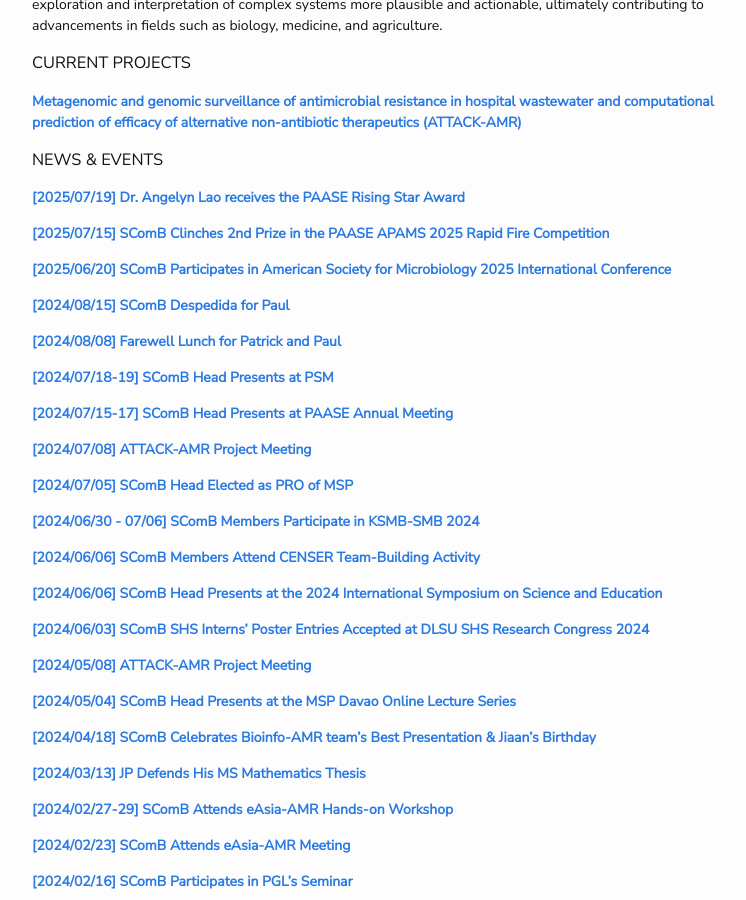
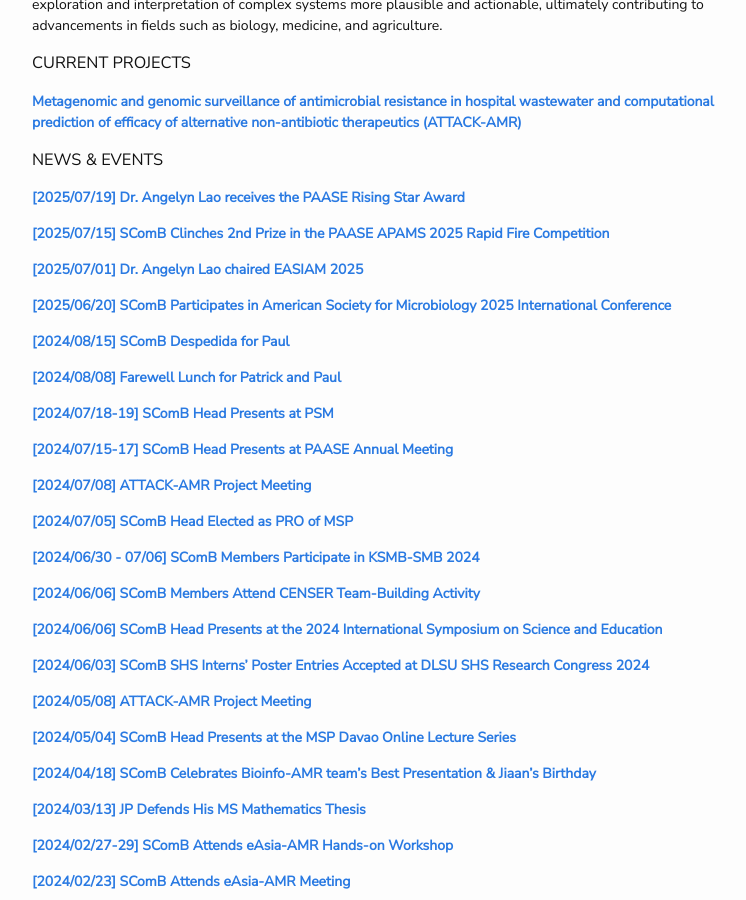
Before and after one commit to dlsu-scomb/dlsu-scomb.github.io, a Jekyll site: the page built from index.md, in a window 1280 px wide and 900 px high, scrolled down 466 px. Shown: the whole window, without its empty margins (238-984 px from the left). Built offline with Jekyll 4.4.1, drawn with Linux system fonts in a browser that asks for light colours; nearby versions of some CDN libraries; a style sheet for code colours, icons or effects is not loaded.

Commit message:
Update index.md

```diff
--- a/index.md
+++ b/index.md
@@ -19,6 +19,8 @@ Through the systematic and rigorous methodologies employed at SComB, the theoret
 [**[2025/07/19] Dr. Angelyn Lao receives the PAASE Rising Star Award**](/events/#PAASE20250719)
 
 [**[2025/07/15] SComB Clinches 2nd Prize in the PAASE APAMS 2025 Rapid Fire Competition**](/events/#PAASE20250715)
+
+[**[2025/07/01] Dr. Angelyn Lao chaired EASIAM 2025**](/events/#EASIAM20250701)
 
 [**[2025/06/20] SComB Participates in American Society for Microbiology 2025 International Conference**](/events/#ASM20250620)
 
```
